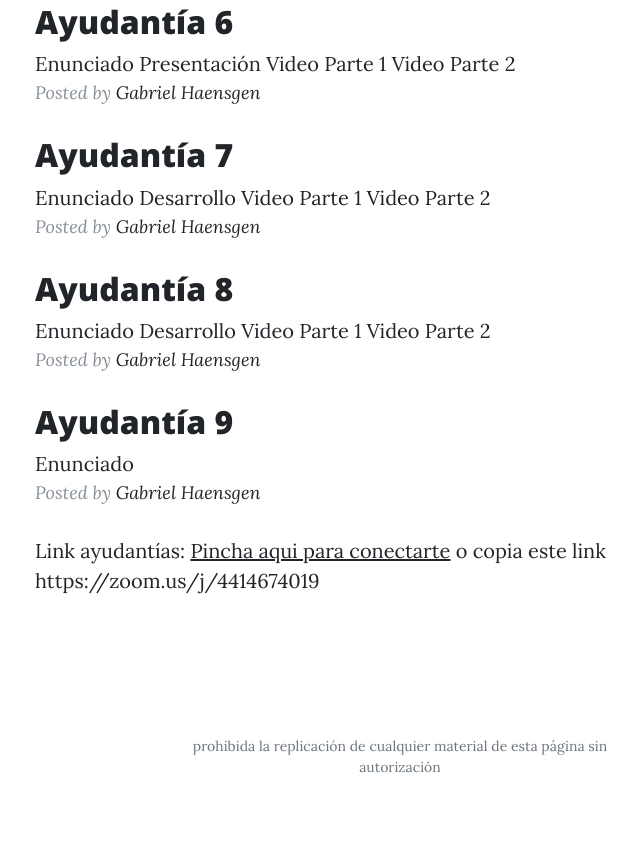
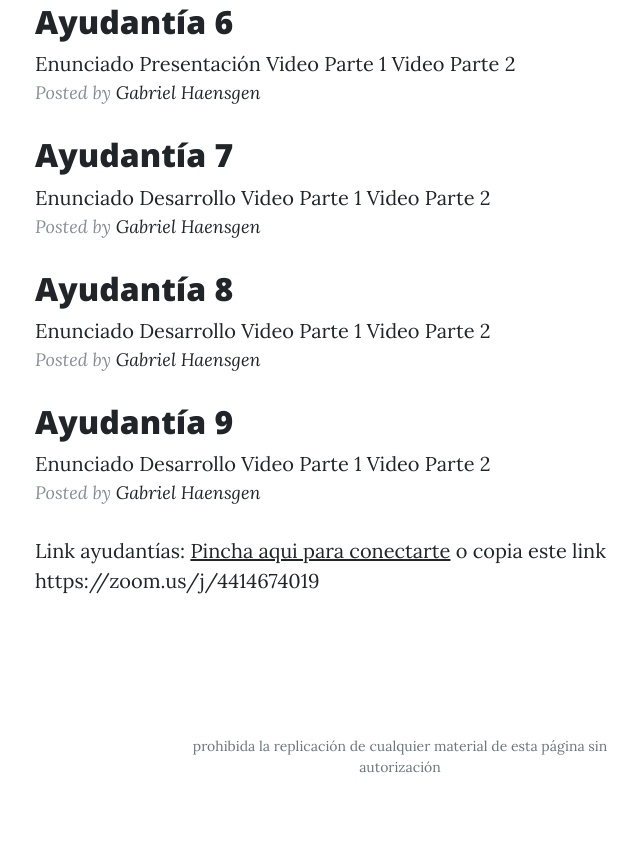
Before and after one commit to Haensgen/gestion-financiera, a website: page index.html in a window 1280 px wide. Shown: the part 1642-2485 px from the top of the page, without its empty margins (240-880 px from the left). Drawn offline with nearby package versions, Linux system fonts and the light colour scheme.

Commit message:
Update index.html

```diff
--- a/index.html
+++ b/index.html
@@ -157,6 +157,9 @@
                          Ayudantía 9
             </h2>
           <a href='ayudantias/ayudantia9.pdf'>Enunciado</a>
+          <a href='ayudantias/blocayudantia9.pdf'>Desarrollo</a>
+          <a href='https://youtu.be/wdMIY36UVBE'>Video Parte 1</a>
+          <a href='https://youtu.be/_DaeO7HlD7g'>Video Parte 2</a>
                    <p class="post-meta">Posted by
             <a href="https://haensgen.github.io">Gabriel Haensgen</a>
 
```
